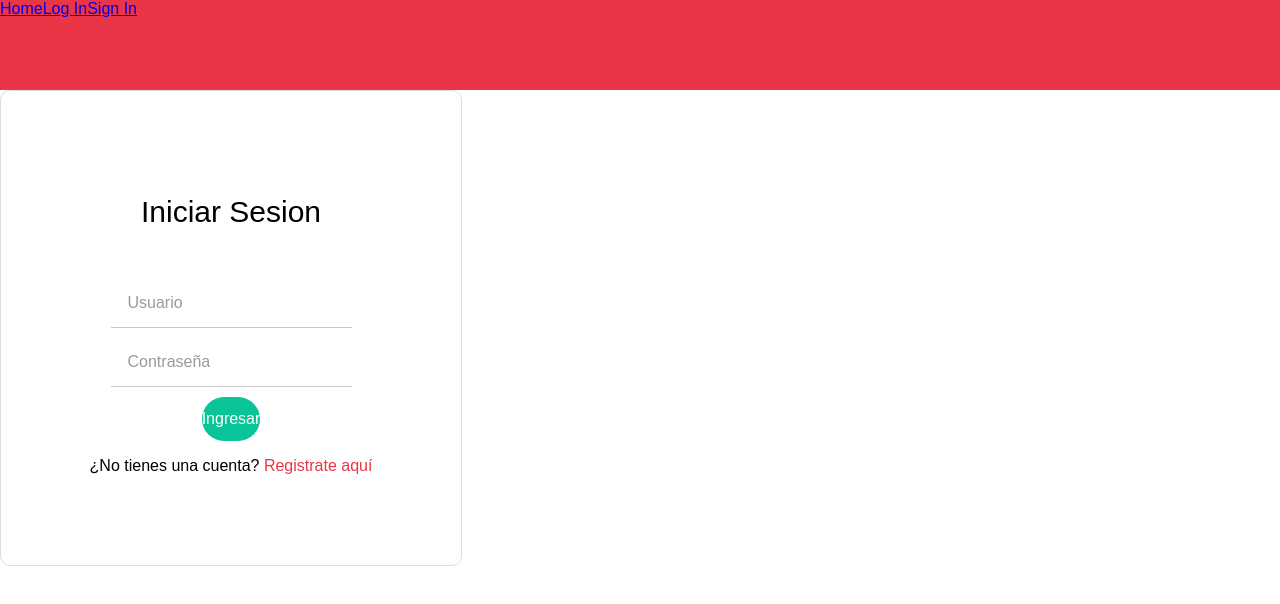
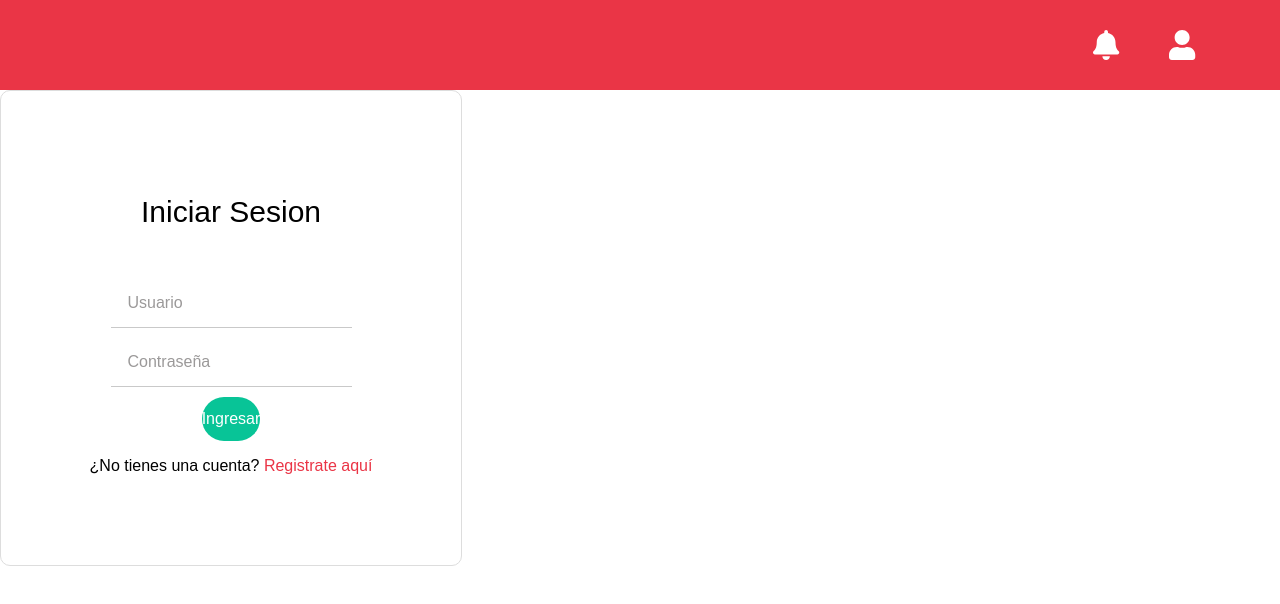
Before and after one commit to paulneo/delivery-frontend, a React (Create React App) app: page /login in a window 1280 px wide. Shown: the top 604 px of the page. Built offline with nearby package versions, Linux system fonts and the light colour scheme; the HTML template or start-up script is replaced by a standard one.

Commit message:
:sparkles: router

```diff
--- /dev/null
+++ b/src/Components/Restaurants/index.js
@@ -0,0 +1,11 @@
+import React from 'react';
+
+const Resturants = () => {
+  return (
+    <div>
+      Resturants
+    </div>
+  );
+};
+
+export default Resturants;
--- a/src/Router/index.js
+++ b/src/Router/index.js
@@ -1,21 +1,51 @@
-import React from "react";
+import React, { useState } from "react";
 import { BrowserRouter as Router, Switch, Route, Link } from "react-router-dom";
 import LogIn from '../Components/LogIn'
 import SignIn from "../Components/SignIn";
 import ProfileUser from "../Components/ProfileUser";
-import { Header } from "./styles";
+import Restaurants from "../Components/Restaurants";
+import { Header, Icon, Profile, Links, Logo, Actions } from "./styles";
+import { faUser, faBell } from "@fortawesome/free-solid-svg-icons";
+import { useEffect } from "react";
 
-export default function App() {
+
+const Routes = () =>  {
+
+  const [ activeLinks, setActiveLink] = useState(false)
+  const [main, setMain] = useState(true);
+
+  useEffect(() => {
+    setMain(true)
+  },[])
+
   return (
     <Router>
       <div>
-        <Header>
-          <div>
-            <Link to="/">Home</Link>
-            <Link to="/login">Log In</Link>
-            <Link to="/signin">Sign In</Link>
-          </div>
-        </Header>
+        {main && (
+          <Header>
+            <Logo></Logo>
+            <Actions>
+              <Icon icon={faBell}></Icon>
+              <Profile>
+                <Icon
+                  icon={faUser}
+                  onClick={() => setActiveLink(!activeLinks)}
+                />
+              </Profile>
+            </Actions>
+            <Links active={activeLinks}>
+              <Link to="/profile" onClick={() => setActiveLink(false)}>
+                Perfil
+              </Link>
+              <Link to="/login" onClick={() => setMain(false)}>
+                Iniciar Sesión
+              </Link>
+              <Link to="/signin" onClick={() => setMain(false)}>
+                Registrarse
+              </Link>
+            </Links>
+          </Header>
+        )}
         {/* A <Switch> looks through its children <Routes> and
             renders the first one that matches the current URL. */}
         <Switch>
@@ -25,11 +55,16 @@ export default function App() {
           <Route path="/signin">
             <SignIn />
           </Route>
+          <Route path="/profile">
+            <ProfileUser />
+          </Route>
           <Route path="/">
-            <ProfileUser />
+            <Restaurants></Restaurants>
           </Route>
         </Switch>
       </div>
     </Router>
   );
 }
+
+export default Routes;
--- a/src/Router/styles.js
+++ b/src/Router/styles.js
@@ -1,6 +1,48 @@
 import styled from 'styled-components'
+import { FontAwesomeIcon } from "@fortawesome/react-fontawesome";
 
 export const Header = styled.div`
-  height: 90px;
-  background: #EA3546;
+  background: #ea3546;
+  display: flex;
+  align-items: center;
+  justify-content: space-between;
+  padding: 30px 60px;
+  position: relative;
 `;
+export const Actions = styled.div`
+  display: flex;
+  align-items: center;
+  justify-content: space-between;
+`;
+export const Icon = styled(FontAwesomeIcon)`
+  font-size:30px ;
+  color:#fff;
+  margin:0px 25px;
+  cursor: pointer;
+`;
+
+export const Profile = styled.div`
+  position: relative;
+`
+export const Links = styled.div`
+  display: ${(props) => (props.active ? "flex" : "none ")} !important;
+  position: absolute;
+  width: 200px;
+  background: #e93546;
+  display: flex;
+  justify-content: flex-start;
+  flex-direction: column;
+  right: 50px;
+  top: 90px;
+  padding: 10px;
+  & a {
+    text-decoration: none;
+    color: white;
+    font-size: 18px;
+    margin: 5px;
+  }
+`;
+
+export const Logo = styled.div`
+  width:100px;
+`
```
